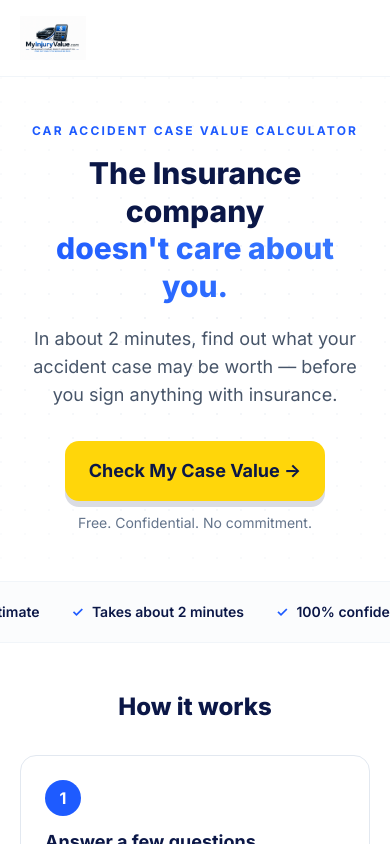
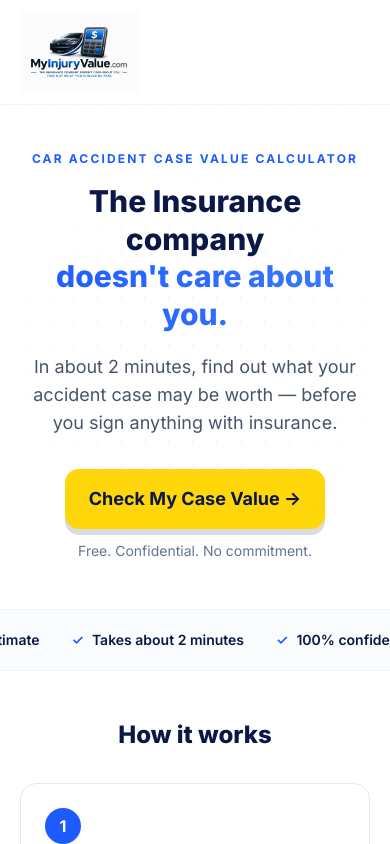
Before and after one commit to llgsoldiersonly/myinjuryvalue, a Next.js app: page / in a window 390 px wide. Shown: the top 844 px of the page. Built offline with nearby package versions, Linux system fonts and the light colour scheme; no server answers.

Commit message:
logo: bump header logo to xl with responsive Tailwind heights
Header was rendering the logo at ~44px which felt lost in a desktop
header that has lots of vertical room. Switches Logo to use
responsive Tailwind height classes per size variant and uses xl
(80px mobile / 128px desktop) in the header.

```diff
--- a/src/components/Landing.tsx
+++ b/src/components/Landing.tsx
@@ -26,9 +26,9 @@ export function Landing() {
 
   return (
     <main className="min-h-screen bg-white">
-      <header className="px-5 py-4 md:px-10 border-b border-slate-100 sticky top-0 bg-white/90 backdrop-blur z-30">
+      <header className="px-5 py-3 md:px-10 border-b border-slate-100 sticky top-0 bg-white/90 backdrop-blur z-30">
         <div className="max-w-6xl mx-auto flex items-center justify-between">
-          <Logo size="md" />
+          <Logo size="xl" />
           <Link
             href="/calculator"
             className="hidden md:inline-flex text-sm font-semibold text-brand-navy hover:text-brand-blue"
--- a/src/components/Logo.tsx
+++ b/src/components/Logo.tsx
@@ -2,14 +2,14 @@ import Image from "next/image";
 
 type Size = "sm" | "md" | "lg" | "xl";
 
-const HEIGHT: Record<Size, number> = {
-  sm: 32,
-  md: 44,
-  lg: 64,
-  xl: 96,
+// Responsive height classes — taller on desktop, smaller on mobile.
+const HEIGHT_CLASS: Record<Size, string> = {
+  sm: "h-8 md:h-10",       // 32 / 40
+  md: "h-12 md:h-16",      // 48 / 64
+  lg: "h-16 md:h-24",      // 64 / 96
+  xl: "h-20 md:h-32",      // 80 / 128
 };
 
-// The actual logo asset. Drop the file at `public/IMG_8796.png`.
 const LOGO_SRC = "/IMG_8796.png";
 
 export function Logo({
@@ -21,17 +21,16 @@ export function Logo({
   /** kept for backward compat — ignored */
   withMark?: boolean;
 }) {
-  const h = HEIGHT[size];
   return (
     <Image
       src={LOGO_SRC}
       alt="MyInjuryValue.com"
-      height={h}
-      // wide aspect ratio to fit "calculator + car + wordmark" mockup
-      width={h * 3}
+      // Intrinsic dims for next/image — actual rendered size is set via Tailwind classes.
+      // The asset is wider than tall (calculator + wordmark), so use a ~3:1 ratio.
+      height={300}
+      width={900}
       priority={size === "lg" || size === "xl"}
-      className={`h-auto w-auto object-contain ${className}`}
-      style={{ maxHeight: h }}
+      className={`w-auto object-contain ${HEIGHT_CLASS[size]} ${className}`}
     />
   );
 }
```
